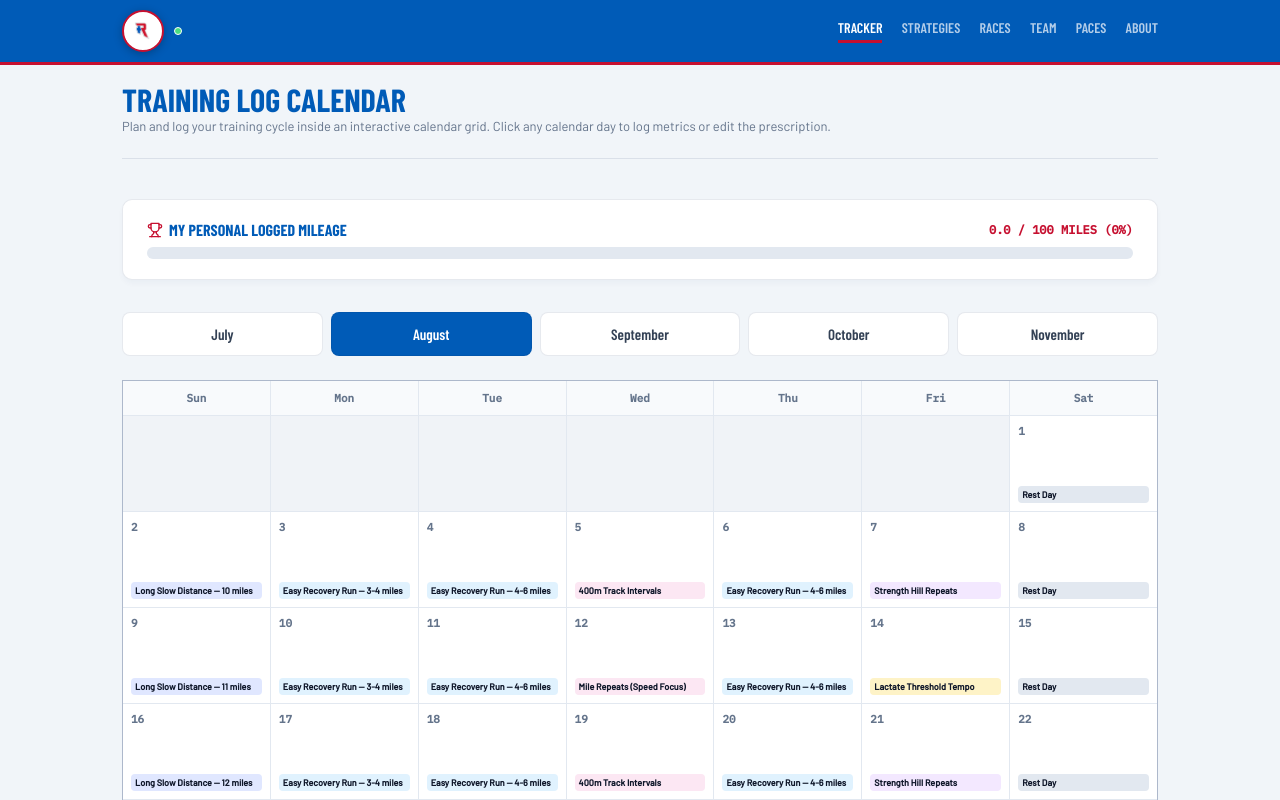
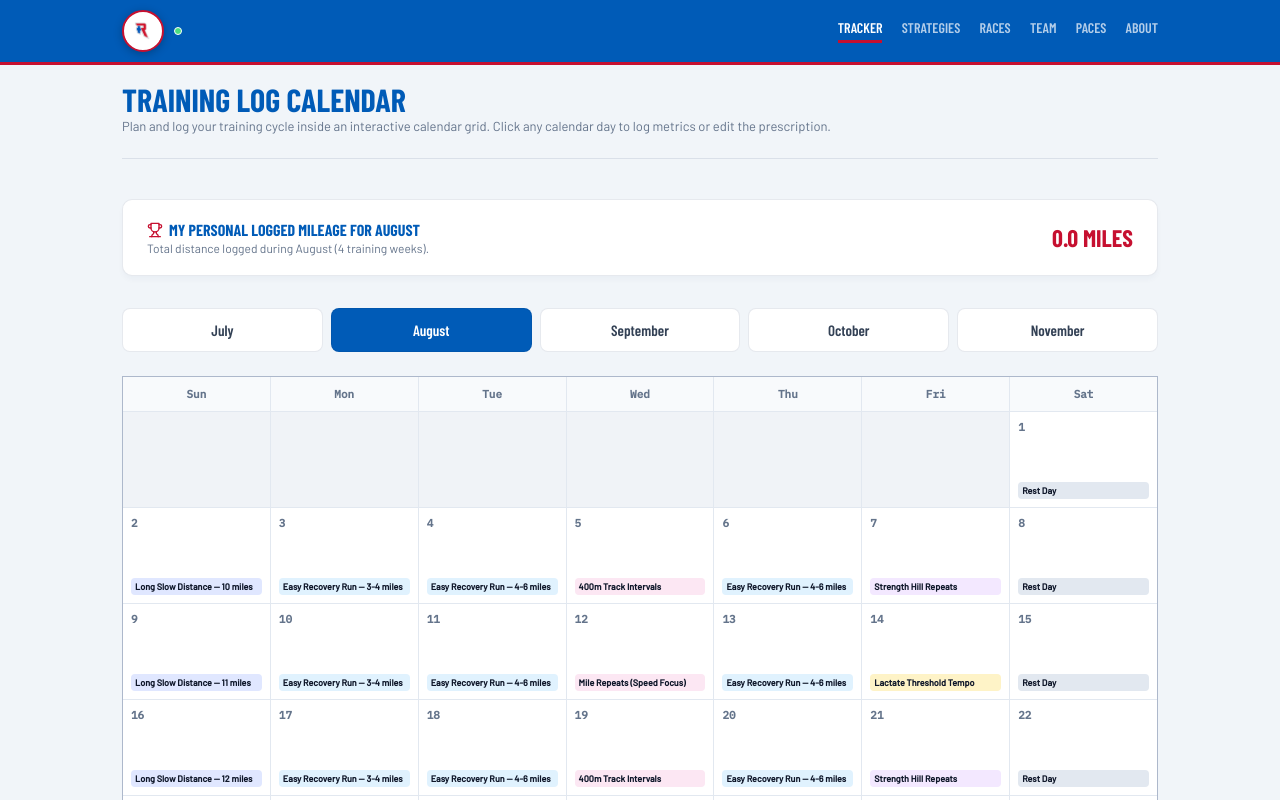
Before and after one commit to dbuergler/running-hub, a React (Vite) app: page / in a window 1280 px wide. Both pictures are taken after a click on the element "TRACKER". Shown: the top 800 px of the page. Built offline with nearby package versions, Linux system fonts and the light colour scheme; no server answers; the database is empty.

Commit message:
Update App.jsx

```diff
--- a/src/App.jsx
+++ b/src/App.jsx
@@ -10,6 +10,38 @@ import AthletesView from './components/AthletesView';
 import AboutView from './components/AboutView';
 import CoachingCalculator from './components/CoachingCalculator';
 import RoncalliLogo from './components/RoncalliLogo';
+
+// --- Universal Blurred Modal Component ---
+export const Modal = ({ isOpen, onClose, title, children }) => {
+  if (!isOpen) return null;
+  return (
+    <div style={{
+      position: 'fixed', top: 0, left: 0, right: 0, bottom: 0,
+      zIndex: 1000,
+      background: 'rgba(15, 23, 42, 0.65)',
+      backdropFilter: 'blur(8px)',
+      display: 'flex', alignItems: 'center', justifyContent: 'center',
+      padding: '1rem'
+    }} onClick={onClose}>
+      <div style={{
+        background: 'var(--bg2)',
+        borderRadius: '12px',
+        border: '1px solid var(--border)',
+        maxWidth: '580px', width: '100%',
+        maxHeight: '90vh', overflowY: 'auto',
+        padding: '1.75rem',
+        boxShadow: '0 20px 25px -5px rgba(0,0,0,0.2), 0 8px 10px -6px rgba(0,0,0,0.2)',
+        position: 'relative'
+      }} onClick={e => e.stopPropagation()}>
+        <div style={{ display: 'flex', justifyContent: 'space-between', alignItems: 'center', marginBottom: '1.25rem', borderBottom: '1px solid var(--border)', paddingBottom: '0.75rem' }}>
+          <h3 style={{ fontFamily: 'var(--font-display)', fontSize: '22px', fontWeight: 700, color: 'var(--accent)' }}>{title}</h3>
+          <button onClick={onClose} style={{ background: 'none', border: 'none', fontSize: '18px', fontWeight: 'bold', color: 'var(--text3)', cursor: 'pointer' }}>✕</button>
+        </div>
+        {children}
+      </div>
+    </div>
+  );
+};
 
 const getWorkoutForDay = (w, d) => {
   if (d === 6) return { type: 'rest', desc: 'Rest Day' };
@@ -72,6 +104,9 @@ export default function App() {
   const [loading, setLoading] = useState(false);
   const [toast, setToast] = useState({ message: '', type: '', visible: false });
 
+  // Modal State for Tracker Day Click
+  const [selectedDayInfo, setSelectedDayInfo] = useState(null);
+
   // Dynamic states
   const [strategies, setStrategies] = useState([]);
   const [races, setRaces] = useState([]);
@@ -89,7 +124,6 @@ export default function App() {
 
   const currentYear = 2026;
 
-  // Inject Team Colors (Red, Blue, & White)
   useEffect(() => {
     document.documentElement.style.setProperty('--bg', '#f1f5f9');
     document.documentElement.style.setProperty('--bg2', '#ffffff');
@@ -99,12 +133,11 @@ export default function App() {
     document.documentElement.style.setProperty('--text', '#0f172a');
     document.documentElement.style.setProperty('--text2', '#334155');
     document.documentElement.style.setProperty('--text3', '#64748b');
-    document.documentElement.style.setProperty('--accent', '#005bb7'); // Roncalli Royal Blue
+    document.documentElement.style.setProperty('--accent', '#005bb7');
     document.documentElement.style.setProperty('--accent2', '#1e40af');
-    document.documentElement.style.setProperty('--red', '#c61030'); // Roncalli Red
+    document.documentElement.style.setProperty('--red', '#c61030');
     document.documentElement.style.setProperty('--blue', '#005bb7');
 
-    // FIX: Lock browser tab icon directly to your uploaded PNG logo
     const link = document.querySelector("link[rel~='icon']") || document.createElement('link');
     link.type = 'image/png';
     link.rel = 'shortcut icon';
@@ -265,11 +298,15 @@ export default function App() {
     setSelectedDayInfo(null);
   };
 
-  const [selectedDayInfo, setSelectedDayInfo] = useState(null);
-
-  const personalLoggedMiles = Object.values(logs).reduce((sum, item) => sum + (parseFloat(item.miles) || 0), 0);
-  const personalGoal = 100;
-  const personalProgressPercentage = Math.min(100, Math.round((personalLoggedMiles / personalGoal) * 100));
+  // --- UNCAPPED MONTHLY PERSONAL MILEAGE CALCULATION ---
+  const activeMonthWeeks = currentMonthObj.weeks;
+  const monthlyPersonalMiles = Object.entries(logs).reduce((sum, [key, item]) => {
+    const weekNum = parseInt(key.replace('w', '').split('d')[0], 10);
+    if (activeMonthWeeks.includes(weekNum) && item && item.done) {
+      return sum + (parseFloat(item.miles) || 0);
+    }
+    return sum;
+  }, 0);
 
   return (
     <div style={{ minHeight: '100vh', display: 'flex', flexDirection: 'column' }}>
@@ -290,10 +327,9 @@ export default function App() {
         </div>
       )}
 
-      {/* NAVBAR WITH RONCALLI LOGO COMPONENT */}
+      {/* NAVBAR */}
       <nav style={{ position: 'fixed', top: 0, left: 0, right: 0, zIndex: 100, background: 'var(--accent)', borderBottom: '3.5px solid var(--red)' }}>
         <div style={{ maxWidth: '1100px', margin: '0 auto', padding: '0 2rem', display: 'flex', alignItems: 'center', height: '62px', justifyContent: 'space-between' }}>
-
           <div onClick={() => handlePageSelect('home')} style={{ display: 'flex', alignItems: 'center', gap: '10px', cursor: 'pointer' }}>
             <RoncalliLogo size={42} />
             <div style={{ width: '8px', height: '8px', borderRadius: '50%', background: supabaseConnected ? '#4ade80' : '#f87171', border: '1px solid #ffffff' }} />
@@ -359,15 +395,15 @@ export default function App() {
               <p style={{ fontSize: '13px', color: 'var(--text3)' }}>Plan and log your training cycle inside an interactive calendar grid. Click any calendar day to log metrics or edit the prescription.</p>
             </div>
 
-            {/* PERSONAL MILEAGE GOAL PROGRESS BAR */}
-            <div style={{ background: 'var(--bg2)', padding: '1.25rem 1.5rem', borderRadius: '10px', border: '1px solid var(--border)', marginBottom: '2rem', boxShadow: '0 4px 6px -1px rgba(15,43,92,0.04)' }}>
-              <div style={{ display: 'flex', justifyContent: 'space-between', alignItems: 'center', marginBottom: '8px' }}>
-                <h4 style={{ fontFamily: 'var(--font-display)', fontSize: '16px', fontWeight: 700, color: 'var(--accent)', display: 'flex', alignItems: 'center', gap: '6px' }}><Trophy size={16} color="var(--red)" /> MY PERSONAL LOGGED MILEAGE</h4>
-                <span style={{ fontSize: '12px', fontFamily: 'var(--font-mono)', fontWeight: 700, color: 'var(--red)' }}>{personalLoggedMiles.toFixed(1)} / {personalGoal} MILES ({personalProgressPercentage}%)</span>
+            {/* UNCAPPED DYNAMIC MONTHLY PERSONAL MILEAGE CARD */}
+            <div style={{ background: 'var(--bg2)', padding: '1.25rem 1.5rem', borderRadius: '10px', border: '1px solid var(--border)', marginBottom: '2rem', boxShadow: '0 4px 6px -1px rgba(15,43,92,0.04)', display: 'flex', justifyContent: 'space-between', alignItems: 'center' }}>
+              <div>
+                <h4 style={{ fontFamily: 'var(--font-display)', fontSize: '16px', fontWeight: 700, color: 'var(--accent)', display: 'flex', alignItems: 'center', gap: '6px' }}>
+                  <Trophy size={16} color="var(--red)" /> MY PERSONAL LOGGED MILEAGE FOR {currentMonthObj.name.toUpperCase()}
+                </h4>
+                <p style={{ fontSize: '12px', color: 'var(--text3)', marginTop: '2px' }}>Total distance logged during {currentMonthObj.name} ({currentMonthObj.weeks.length} training weeks).</p>
               </div>
-              <div style={{ background: 'var(--bg3)', borderRadius: '6px', height: '12px', overflow: 'hidden' }}>
-                <div style={{ width: `${personalProgressPercentage}%`, height: '100%', background: 'linear-gradient(90deg, var(--accent) 0%, var(--red) 100%)', transition: 'width 0.4s ease' }} />
-              </div>
+              <span style={{ fontSize: '24px', fontFamily: 'var(--font-display)', fontWeight: 700, color: 'var(--red)' }}>{monthlyPersonalMiles.toFixed(1)} MILES</span>
             </div>
 
             {/* MONTH FILTER */}
@@ -465,24 +501,31 @@ export default function App() {
               })}
             </div>
 
-            {/* SELECTED DAY FORM */}
-            {selectedDayInfo && (
-              <div style={{ marginTop: '1.5rem', borderTop: '2px solid var(--accent)', paddingTop: '1.5rem' }}>
-                <h3 style={{ fontFamily: 'var(--font-display)', fontSize: '20px', fontWeight: 700, color: 'var(--accent)', marginBottom: '1rem' }}>
-                  Logs and Customization for {selectedDayInfo.dateStr} (Week {selectedDayInfo.week}, Day {selectedDayInfo.day})
-                </h3>
+            {/* TRACKER DAY LOG MODAL OVER BLURRED BACKGROUND */}
+            <Modal
+              isOpen={!!selectedDayInfo}
+              onClose={() => setSelectedDayInfo(null)}
+              title={selectedDayInfo ? `Workout: ${selectedDayInfo.dateStr}` : ''}
+            >
+              {selectedDayInfo && (
                 <DayItem
                   key={selectedDayInfo.key}
                   dayKey={selectedDayInfo.key}
                   day={selectedDayInfo.plan}
                   logged={logs[selectedDayInfo.key] || {}}
-                  onSave={handleSaveLog}
-                  onClear={handleClearLog}
+                  onSave={(key, data) => {
+                    handleSaveLog(key, data);
+                    setSelectedDayInfo(null);
+                  }}
+                  onClear={(key) => {
+                    handleClearLog(key);
+                    setSelectedDayInfo(null);
+                  }}
                   onSavePlanOverride={handleSavePlanOverride}
                   showToast={showToast}
                 />
-              </div>
-            )}
+              )}
+            </Modal>
           </div>
         )}
 
```
